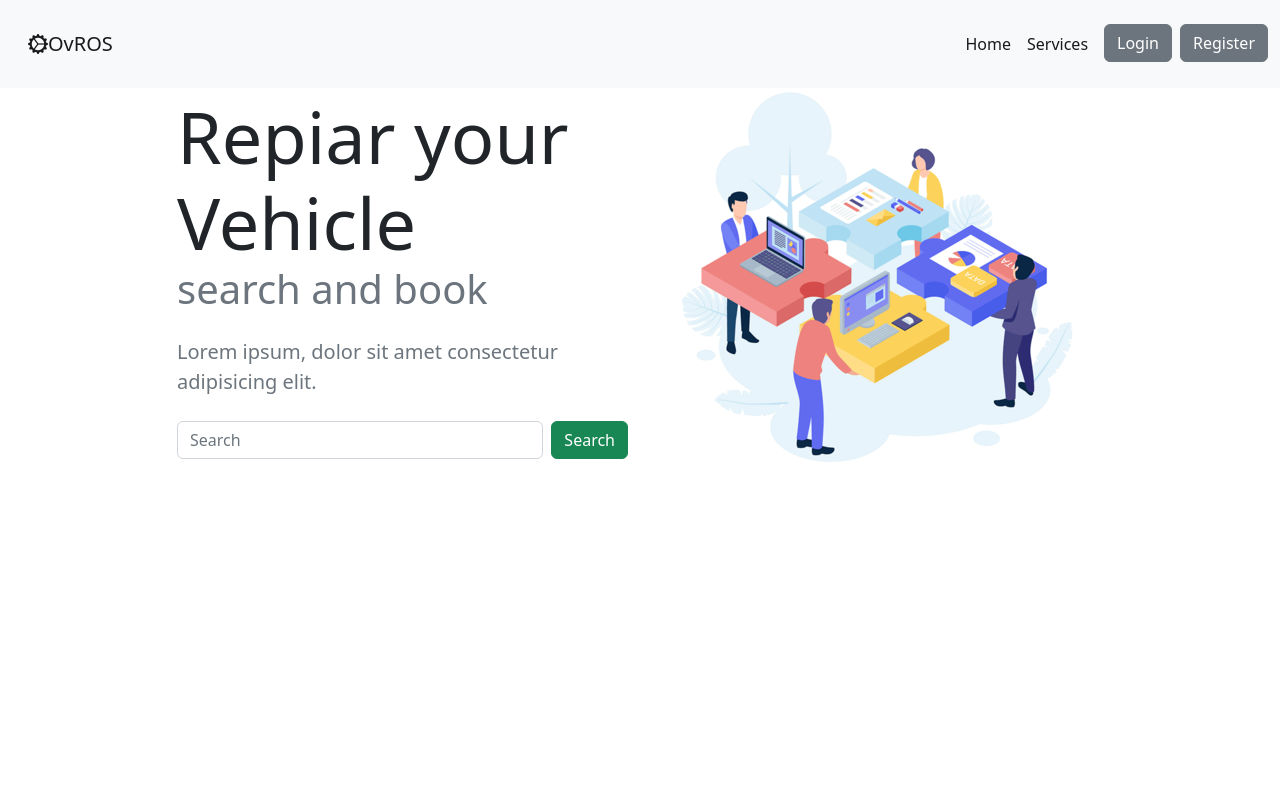
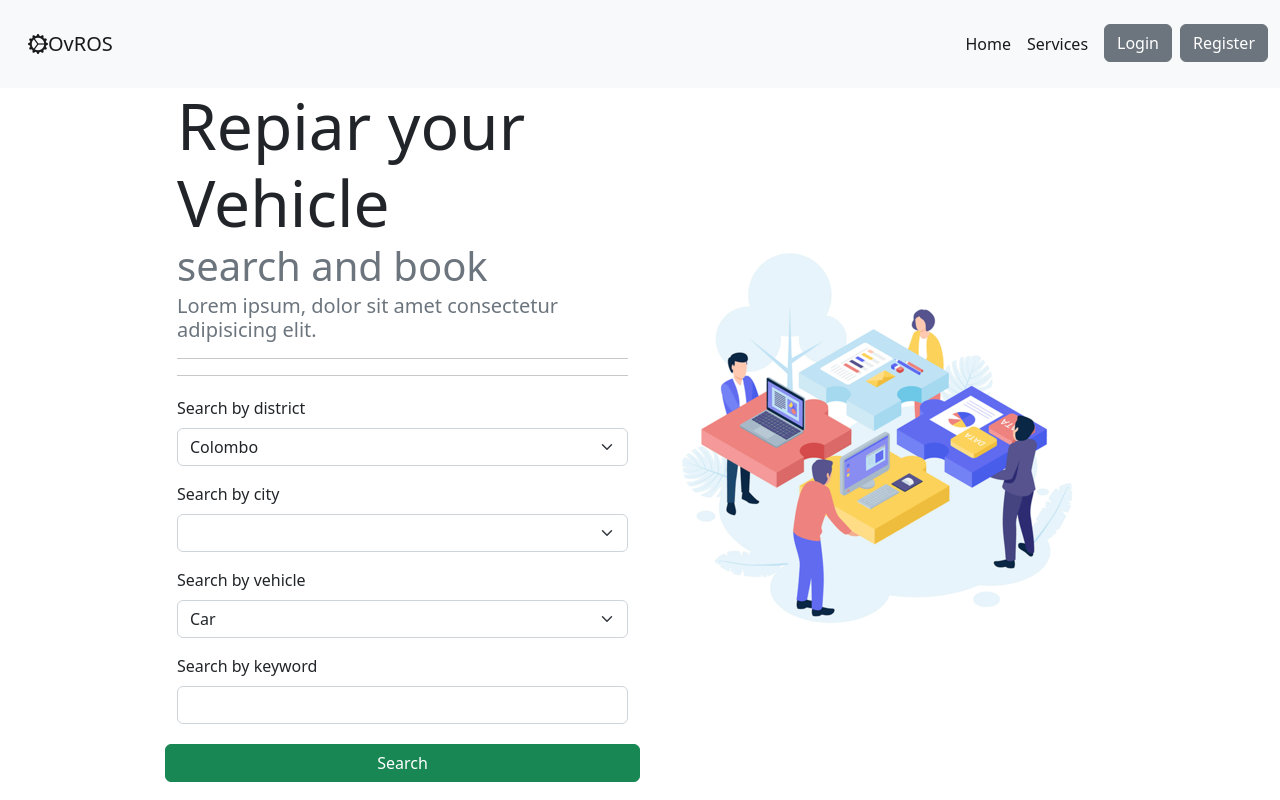
Before and after one commit to kavindu-prabhashitha/ovors-webapp-django, a Django app: page / in a window 1280 px wide. Run offline with Django 4.2, Linux system fonts and the light colour scheme; lists and menus that the app fills with data are empty; some libraries are stand-ins or nearby versions.

Commit message:
project files updated - search optimized

```diff
--- /dev/null
+++ b/common/enums.py
@@ -0,0 +1,54 @@
+VEHICLE_TYPE = (
+    ('NON', 'Non'),
+    ('CAR', 'Car'),
+    ('VAN', 'Van'),
+    ('BIKE', 'Bike'),
+    ('SUV', 'Suv')
+)
+
+BOOKING_STATUS = (
+    ('PENDING', 'PENDING'),
+    ('APPROVED', 'APPROVED'),
+    ('CANCELED', 'CANCELED'),
+)
+
+SERVICE_STATUS = (
+    ('PENDING', 'PENDING'),
+    ('QUEUED', 'QUEUED'),
+    ('ONGOING', 'ONGOING'),
+    ('OVER', 'OVER'),
+)
+
+PAYMENT_STATUS = (
+    ('PAYMENT_PENDING', 'PAYMENT_PENDING'),
+    ('PAYMENT_PROCESSING', 'PAYMENT_PROCESSING'),
+    ('PAYMENT_COMPLETED', 'PAYMENT_COMPLETED'),
+)
+
+DISTRICTS = (
+    ('Colombo', 'Colombo'),
+    ('Gampaha', 'Gampaha'),
+    ('Kalutara', 'Kalutara'),
+    ('Kandy', 'Kandy'),
+    ('Matale', 'Matale'),
+    ('NuwaraEliya', 'NuwaraEliya'),
+    ('Galle', 'Galle'),
+    ('Matara', 'Matara'),
+    ('Hambantota', 'Hambantota'),
+    ('Jaffna', 'Jaffna'),
+    ('Kilinochchi', 'Kilinochchi'),
+    ('Mannar', 'Mannar'),
+    ('Vavuniya', 'Vavuniya'),
+    ('Mullaitivu', 'Mullaitivu'),
+    ('Batticaloa', 'Batticaloa'),
+    ('Ampara', 'Ampara'),
+    ('Trincomalee', 'Trincomalee'),
+    ('Kurunegala', 'Kurunegala'),
+    ('Puttalam', 'Puttalam'),
+    ('Anuradhapura', 'Anuradhapura'),
+    ('Polonnaruwa', 'Polonnaruwa'),
+    ('Badulla', 'Badulla'),
+    ('Moneragala', 'Moneragala'),
+    ('Ratnapura', 'Ratnapura'),
+    ('Kegalle', 'Kegalle'),
+)
--- /dev/null
+++ b/ovros_home/forms.py
@@ -0,0 +1,9 @@
+from django import forms
+from common.enums import VEHICLE_TYPE,DISTRICTS
+
+
+class ServiceSearchForm(forms.Form):
+    search_by_district = forms.ChoiceField(choices=DISTRICTS, required=False)
+    search_by_city = forms.ChoiceField(required=False)
+    search_by_vehicle = forms.ChoiceField(required=False, choices=VEHICLE_TYPE, initial=VEHICLE_TYPE[1])
+    search_by_Keyword = forms.CharField(required=False, max_length=50)
--- a/ovros_home/views.py
+++ b/ovros_home/views.py
@@ -1,9 +1,11 @@
 from django.shortcuts import render
 from ovros_service_module.models import Service
+from .forms import ServiceSearchForm
 
 
 def home(request):
-    return render(request, 'home/index.html')
+    search_form = ServiceSearchForm()
+    return render(request, 'home/index.html', {'form': search_form})
 
 
 def services(request):
@@ -14,7 +16,7 @@ def services(request):
 def search(request):
     found_results = []
     if request.method == 'GET':
-        search_keyword = request.GET.get('search')
+        search_keyword = request.GET.get('search_by_Keyword')
         key = search_keyword.split()
         size_of_key = len(key)
         print("Array Size : ", size_of_key)
--- /dev/null
+++ b/static/js/c.js
@@ -0,0 +1,40 @@
+var state_arr = new Array(
+    'Colombo', 'Gampaha', 'Kalutara', 'Kandy', 'Matale',
+    'Nuwara Eliya', 'Galle', 'Matara', 'Hambantota', 'Jaffna',
+    'Kilinochchi', 'Mannar', 'Vavuniya', 'Mullaitivu', 'Batticaloa',
+    'Ampara', 'Trincomalee', 'Kurunegala', 'Puttalam', 'Anuradhapura',
+    'Polonnaruwa', 'Badulla', 'Moneragala', 'Ratnapura', 'Kegalle'
+)
+
+var s_a = new Array();
+
+s_a[0] = "";
+s_a[1] = "Colombo 01 | Colombo 02 | Colombo 03 | Colombo 04 | Colombo 05 | Colombo 06 | Colombo 07 | Colombo 08 | Colombo 09 | Colombo 10 | Colombo 11 | Colombo 12 | Colombo 13 | Dehiwala | Homagama  | Kaduwela | Kesbewa | Kolonnawa  | Kotte | Maharagama | Moratuwa | Padukka | Ratmalana | Seethawaka | Thimbirigasyaya";
+s_a[2] = "Attanagalla | Biyagama | Divulapitiya | Dompe | Gampaha | Ja-Ela | Katana | Kelaniya | Mahara | Minuwangoda | Mirigama | Negombo | Wattala";
+s_a[3] = "Agalawatta | Bandaragama | Beruwala | Bulathsinhala | Dodangoda | Horana | Ingiriya | Kalutara | Madurawela | Mathugama | Millaniya | Palindanuwara | Panadura | Walallavita";
+s_a[4] = "Akurana | Delthota | Doluwa | Gagawata Korale | Ganga Ihala Korale | Harispattuwa | Hatharaliyadda | Kundasale | Medadumbara | Minipe | Panvila | Pasbage Korale | Pathadumbara | Pathahewaheta | Poojapitiya | Thumpane | Udadumbara | Udapalatha | Udunuwara | Yatinuwara";
+s_a[5] = "Galewela | Matale | Yatawatta | Wilgamuwa | Rathtota | Rathtota | Ambangaga Korale | Dambulla | Pallepola | Ukuwela | Naula | Laggala - Pallegama";
+s_a[6] = "town31 | town32 | town33 | town34 | town35 | town36";
+s_a[7] = "town37 | town38 | town39 | town40 | town41 | town42";
+s_a[8] = "town43 | town44 | town45 | town46 | town47 | town48";
+
+function print_state(state_id){
+    var option_str = document.getElementById(state_id);
+    option_str.length=0;
+    option_str.options[0] = new Option('Select State District', '');
+    option_str.selectedIndex = 0;
+    for(var i=0; i<state_arr.length; i++){
+        option_str.options[option_str.length] = new Option(state_arr[i], state_arr[i]);
+    }
+}
+
+function print_city(city_id, city_index){
+    var option_str = document.getElementById(city_id);
+    option_str.length = 0;
+    option_str.options[0] = new Option('Select City', '');
+    option_str.selectedIndex = 0;
+    var city_arr = s_a[city_index].split("|");
+    for(var i=0; i<city_arr.length; i++){
+        option_str.options[option_str.length] = new Option(city_arr[i], city_arr[i]);
+    }
+}
--- a/templates/base.html
+++ b/templates/base.html
@@ -11,7 +11,7 @@
     <link href="https://cdn.jsdelivr.net/npm/bootstrap@5.2.3/dist/css/bootstrap.min.css" rel="stylesheet"
           integrity="sha384-rbsA2VBKQhggwzxH7pPCaAqO46MgnOM80zW1RWuH61DGLwZJEdK2Kadq2F9CUG65" crossorigin="anonymous">
     <link rel="stylesheet" href="https://cdn.jsdelivr.net/npm/bootstrap-icons@1.10.2/font/bootstrap-icons.css">
-    <link rel="stylesheet" href="/css/style.css">
+    <link rel="stylesheet" href="/css/style.css" type="text/css">
     <title>{% block title %}{% endblock %}</title>
 
 </head>
@@ -63,6 +63,12 @@
     })
 </script>
 
+<script type="text/javascript" src="{% static 'js/c.js' %}" ></script>
+
+    <script>
+        print_state("s");
+    </script>
+
 <script>
     function save_user_data(uid, u_role, pro_id) {
         console.log("Saving User Data");
--- a/templates/home/header.html
+++ b/templates/home/header.html
@@ -1,18 +1,33 @@
 {% load static %}
+{% load crispy_forms_tags %}
+{% load crispy_forms_field %}
 {% block home_header %}
+
     <!-- Header Section Start -->
     <section id="intro">
         <div class="container-lg">
             <div class="row justify-content-center align-items-center">
                 <div class="col-md-5 text-center text-md-start" style="height: 100%;">
                     <h1>
-            <div class="display-2">Repiar your Vehicle</div>
+                        <div class="display-3">Repiar your Vehicle</div>
                         <div class="display-6 text-muted">search and book</div>
+                        <p class="lead my-1 text-muted">Lorem ipsum, dolor sit amet consectetur adipisicing elit.</p>
                     </h1>
-          <p class="lead my-4 text-muted">Lorem ipsum, dolor sit amet consectetur adipisicing elit.</p>
+                    <hr>
+                    <hr>
+
+
                     <form class="d-flex" role="search" method="GET" action="{% url 'home_search' %}">
-            <input class="form-control me-2" name="search" type="search" placeholder="Search" aria-label="Search">
+                        <div class="col">
+                            <div class="row my-1">
+                                {{ form | crispy }}
+                            </div>
+                            <div class="row my-1">
                                 <button class="btn btn-success" type="submit">Search</button>
+                            </div>
+
+                        </div>
+
                     </form>
                 </div>
                 <div class="col-md-5 text-center d-none d-md-block">
@@ -26,4 +41,35 @@
     </section>
     <!-- Header Section End -->
 
+    <script type="text/javascript" src="{% static 'js/c.js' %}"></script>
+
+    <script>
+        var s_a = new Array();
+
+        s_a[0] = "";
+        s_a[1] = "Colombo 01 | Colombo 02 | Colombo 03 | Colombo 04 | Colombo 05 | Colombo 06 | Colombo 07 | Colombo 08 | Colombo 09 | Colombo 10 | Colombo 11 | Colombo 12 | Colombo 13 | Dehiwala | Homagama  | Kaduwela | Kesbewa | Kolonnawa  | Kotte | Maharagama | Moratuwa | Padukka | Ratmalana | Seethawaka | Thimbirigasyaya";
+        s_a[2] = "Attanagalla | Biyagama | Divulapitiya | Dompe | Gampaha | Ja-Ela | Katana | Kelaniya | Mahara | Minuwangoda | Mirigama | Negombo | Wattala";
+        s_a[3] = "Agalawatta | Bandaragama | Beruwala | Bulathsinhala | Dodangoda | Horana | Ingiriya | Kalutara | Madurawela | Mathugama | Millaniya | Palindanuwara | Panadura | Walallavita";
+        s_a[4] = "Akurana | Delthota | Doluwa | Gagawata Korale | Ganga Ihala Korale | Harispattuwa | Hatharaliyadda | Kundasale | Medadumbara | Minipe | Panvila | Pasbage Korale | Pathadumbara | Pathahewaheta | Poojapitiya | Thumpane | Udadumbara | Udapalatha | Udunuwara | Yatinuwara";
+        s_a[5] = "Galewela | Matale | Yatawatta | Wilgamuwa | Rathtota | Rathtota | Ambangaga Korale | Dambulla | Pallepola | Ukuwela | Naula | Laggala - Pallegama";
+        s_a[6] = "town31 | town32 | town33 | town34 | town35 | town36";
+        s_a[7] = "town37 | town38 | town39 | town40 | town41 | town42";
+        s_a[8] = "town43 | town44 | town45 | town46 | town47 | town48";
+
+        let selected_value = document.getElementById('id_search_by_district')
+        selected_value.onclick = function () {
+            console.log(selected_value.value)
+            var options_available = document.getElementById('id_search_by_city')
+            options_available.length = 0;
+            options_available.options[0] = new Option('Select City', '');
+            options_available.selectedIndex = 1;
+            var city_arr = s_a[selected_value.selectedIndex + 1].split("|");
+
+            for (var i = 0; i < city_arr.length; i++) {
+                options_available.options[options_available.length] = new Option(city_arr[i], city_arr[i]);
+            }
+        }
+
+    </script>
+
 {% endblock %}
--- a/templates/home/index.html
+++ b/templates/home/index.html
@@ -6,7 +6,7 @@ OvROS-Main
 
 {% block home_content %}
     <!-- Header Section Start -->
-{% include 'home/header.html' %}
+{% include 'home/header.html' with form=form%}
   <!-- Header Section End -->
 
 {% endblock %}
```
Also changed, not shown: db.sqlite3. Lines whose indentation alone changed are shown as unchanged.
